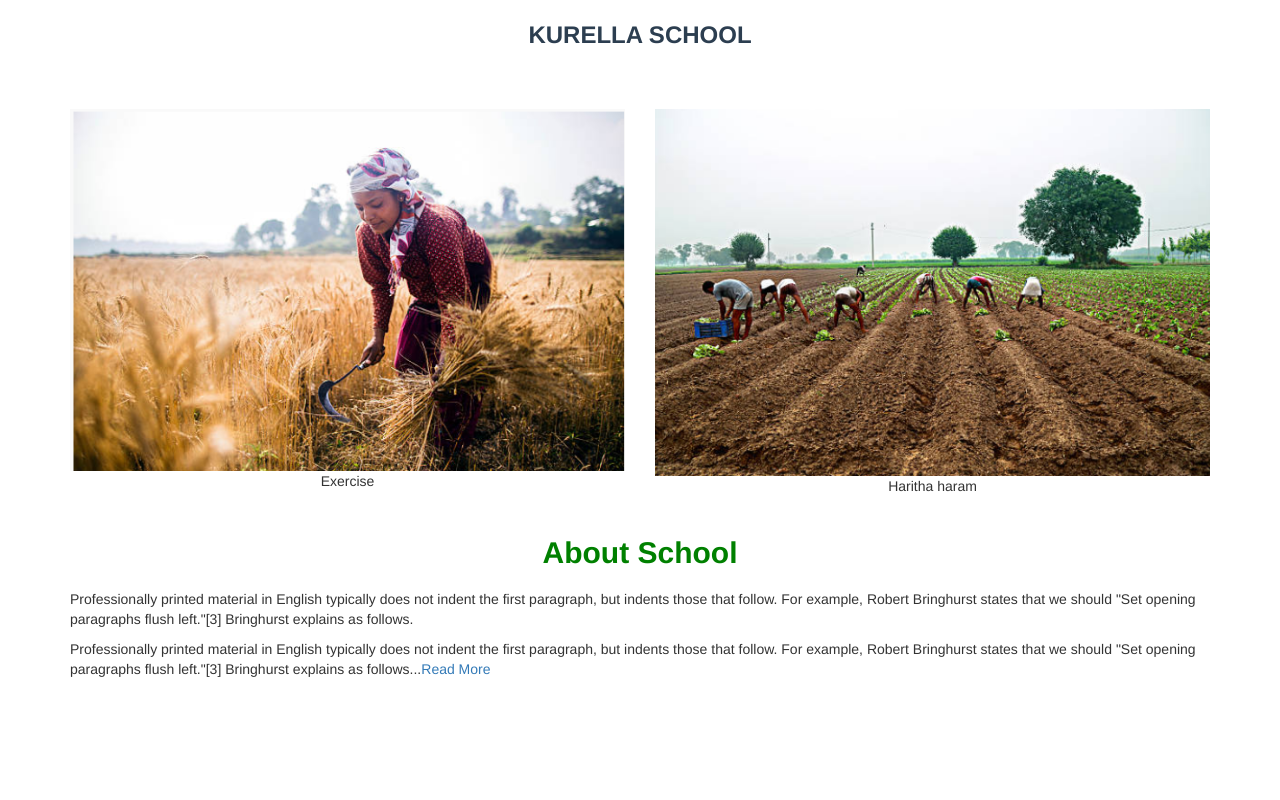
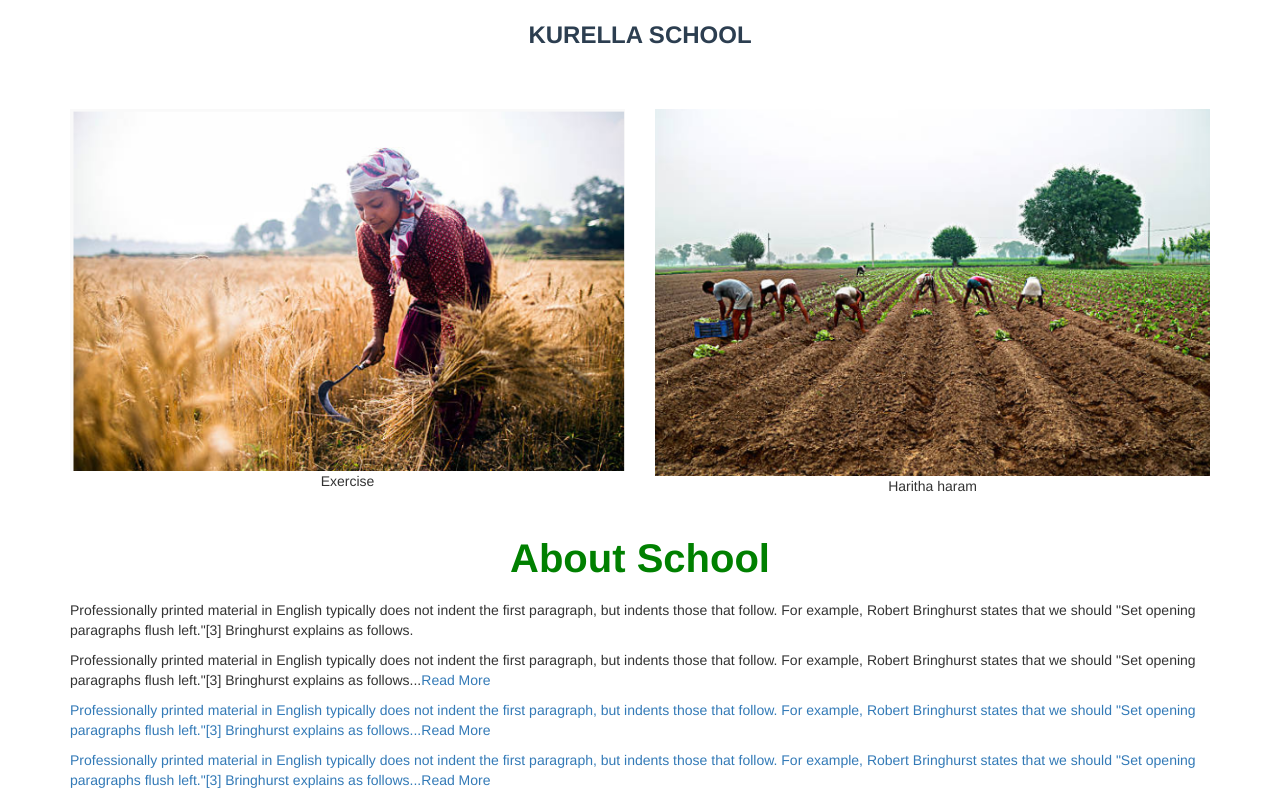
Before and after one commit to blackpanther8132/Clock, a plain HTML site: page index.html in a window 1280 px wide. Shown: the part 651-1451 px from the top of the page. Before the commit the page ends 1340 px from the top, so only its background shows below. Drawn offline with nearby package versions, Linux system fonts and the light colour scheme.

Commit message:
changed paragraph

```diff
--- a/index.html
+++ b/index.html
@@ -3,7 +3,6 @@
 <head>
   <title>School</title>
   <meta charset="utf-8">
-
   <meta name="viewport" content="width=device-width, initial-scale=1">
   <link href="icon.jpg" rel="icon">
   <link href="icon.jpg" rel="apple-touch-icon">
@@ -13,7 +12,7 @@
     <link href="style_1.css" rel="stylesheet" type="text/css">
 
   <style>
-    /* Remove the navbar's default margin-bottom and rounded borders */
+
     .navbar {
       background: black;
       margin-bottom: 0;
@@ -46,7 +45,7 @@
   .navbar-inverse .navbar-nav>li>a{
     color:#ffff;
   }
-  .navbar-inverse .navbar-nav>li>a: hover{
+  .navbar-inverse .navbar-nav>li>a hover{
     background-color:#f2f2f2;
     color:black;
   }
@@ -175,6 +174,9 @@
 <h4>About School</h4>
 <p>Professionally printed material in English typically does not indent the first paragraph, but indents those that follow. For example, Robert Bringhurst states that we should "Set opening paragraphs flush left."[3] Bringhurst explains as follows.</p>
 <p>Professionally printed material in English typically does not indent the first paragraph, but indents those that follow. For example, Robert Bringhurst states that we should "Set opening paragraphs flush left."[3] Bringhurst explains as follows...<a href="about.php">Read More</p>
+  <p>Professionally printed material in English typically does not indent the first paragraph, but indents those that follow. For example, Robert Bringhurst states that we should "Set opening paragraphs flush left."[3] Bringhurst explains as follows...<a href="about.php">Read More</p>
+
+    <p>Professionally printed material in English typically does not indent the first paragraph, but indents those that follow. For example, Robert Bringhurst states that we should "Set opening paragraphs flush left."[3] Bringhurst explains as follows...<a href="about.php">Read More</p>
 
 </div>
 
--- a/style_1.css
+++ b/style_1.css
@@ -10,6 +10,6 @@
   text-align: center;
   color:green;
   font-weight: bold;
-  font-size: 30px;
+  font-size: 40px;
   padding-bottom: 10px;
 }
```
